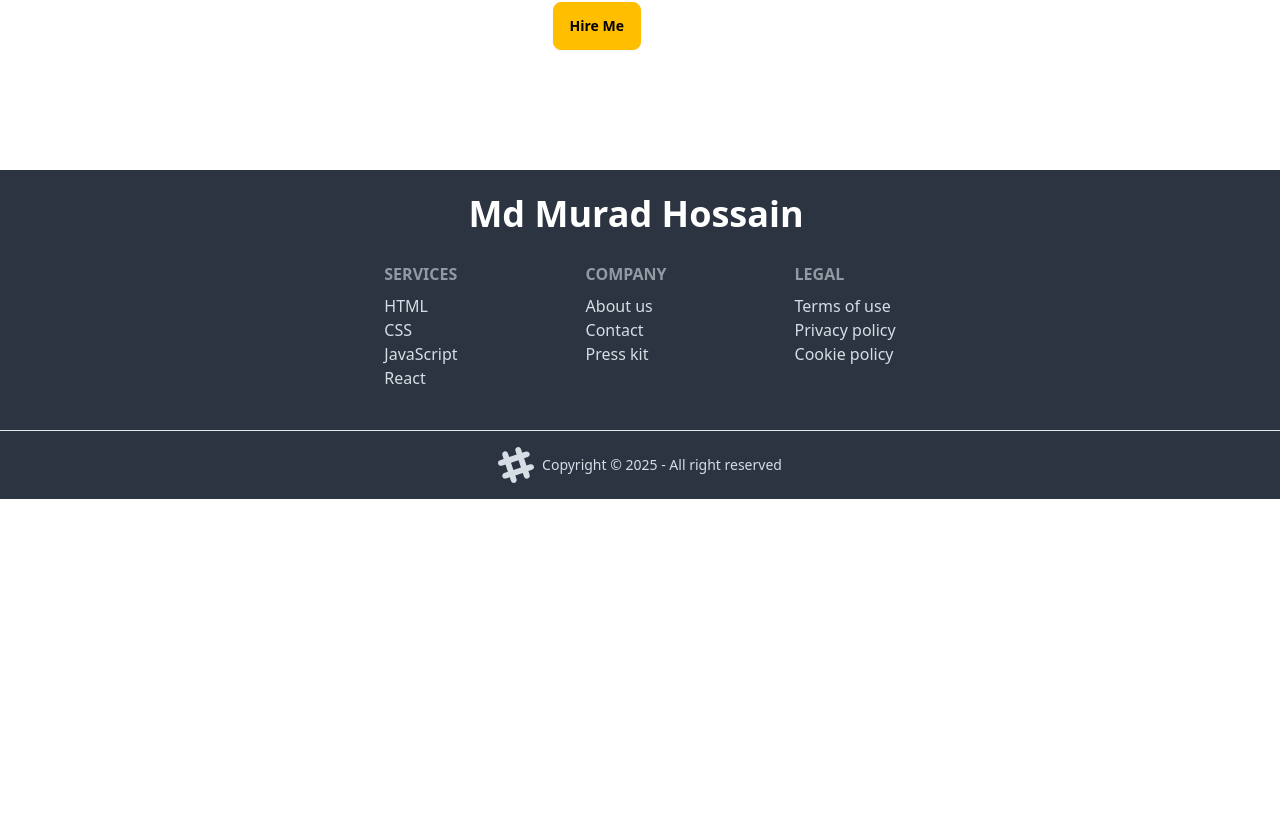
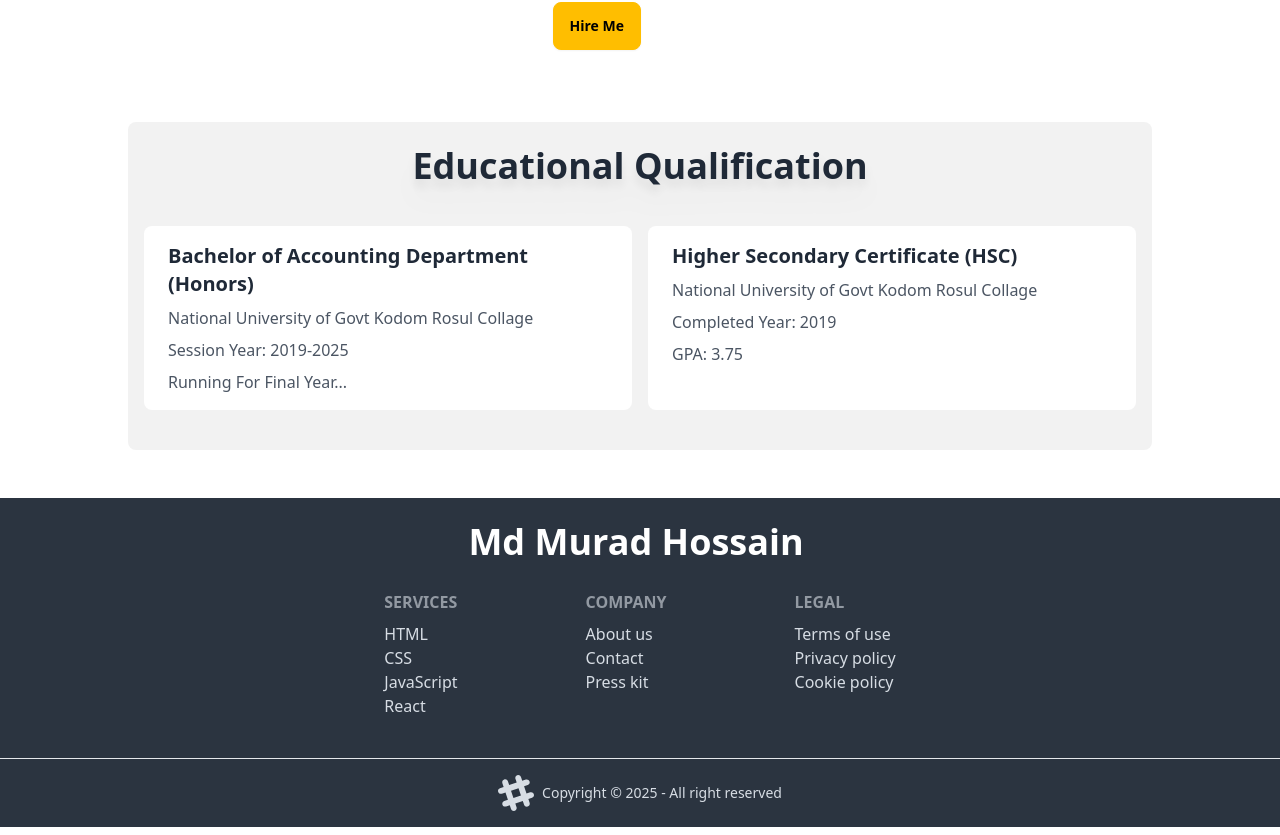
Before and after one commit to muradhossain1/my-protfolio-project, a React (Vite) app: page / in a window 1280 px wide. Shown: the part 818-1653 px from the top of the page. Before the commit the page ends 1325 px from the top, so only its background shows below. Built offline with nearby package versions, Linux system fonts and the light colour scheme.

Commit message:
Education Qualifation section create done

```diff
--- /dev/null
+++ b/src/Components/Qualification.jsx
@@ -0,0 +1,29 @@
+
+
+const Qualification = () => {
+    return (
+        <div id="education">
+            <div  className=" bg-base-200 rounded-lg lg:mx-16">
+                <div>
+                    <h2 className="text-4xl font-bold text-center pt-6 drop-shadow-xl">Educational Qualification</h2>
+                </div>
+                <div className="flex flex-col lg:flex-row gap-4 p-4  mt-6">
+                    <div className="rounded-lg lg:w-1/2 bg-white px-6 lg:mb-6 py-4 space-y-2">
+                        <h2 className="text-xl  font-bold ">Bachelor of Accounting Department (Honors)</h2>
+                        <p className="text-base font-medium text-gray-600">National University of Govt Kodom Rosul Collage</p>
+                        <p className="text-base font-medium text-gray-600">Session Year: 2019-2025</p>
+                        <p className="text-base font-medium text-gray-600">Running For Final Year...</p>
+                    </div>
+                    <div className="rounded-lg lg:w-1/2 bg-white px-6 py-4 lg:mb-6 space-y-2">
+                        <h2 className="text-xl font-bold ">Higher Secondary Certificate (HSC)</h2>
+                        <p className="text-base font-medium text-gray-600">National University of Govt Kodom Rosul Collage</p>
+                        <p className="text-base font-medium text-gray-600">Completed Year: 2019</p>
+                        <p className="text-base font-medium text-gray-600">GPA: 3.75</p>
+                    </div>
+                </div>
+            </div>
+        </div>
+    );
+};
+
+export default Qualification;
--- a/src/Pages/Home.jsx
+++ b/src/Pages/Home.jsx
@@ -1,5 +1,6 @@
 import About from "../Components/About";
 import Banner from "../Components/Banner";
+import Qualification from "../Components/Qualification";
 
 
 const Home = () => {
@@ -8,6 +9,7 @@ const Home = () => {
             <div className="pt-16">
                 <Banner></Banner>
                 <About></About>
+                <Qualification></Qualification>
             </div>
         </div>
     );
--- a/src/Pages/Shared/Navber.jsx
+++ b/src/Pages/Shared/Navber.jsx
@@ -6,6 +6,7 @@ const Navber = () => {
     const links = <>
         <li><Link to='/' className=" font-semibold">Home</Link></li>
         <li><a href="#about" className=" font-semibold">About</a></li>
+        <li><a href="#education" className=" font-semibold">Qualification</a></li>
     </>
     return (
         <div className="navbar fixed z-10 bg-red-50 md:px-16 lg:px-32">
```
